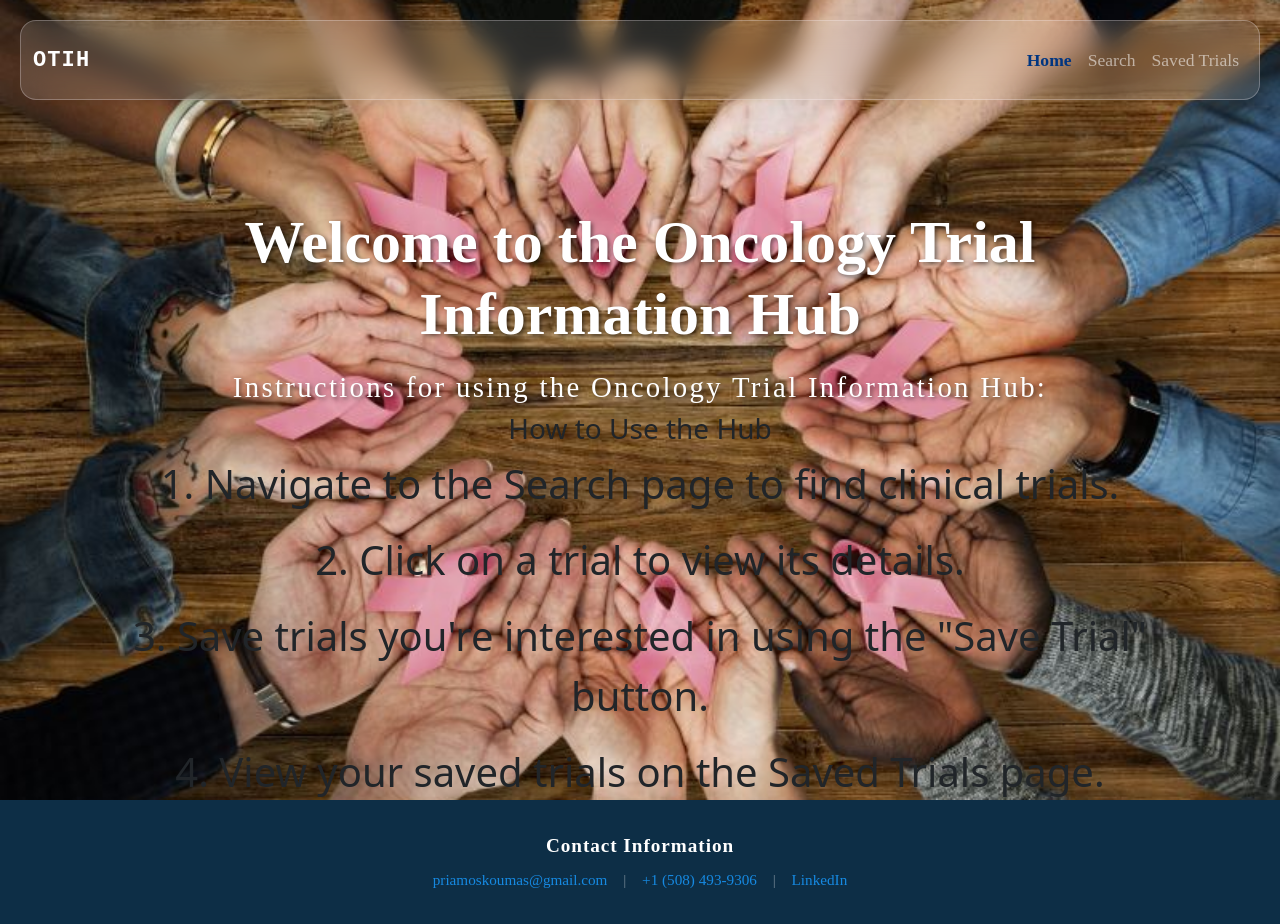
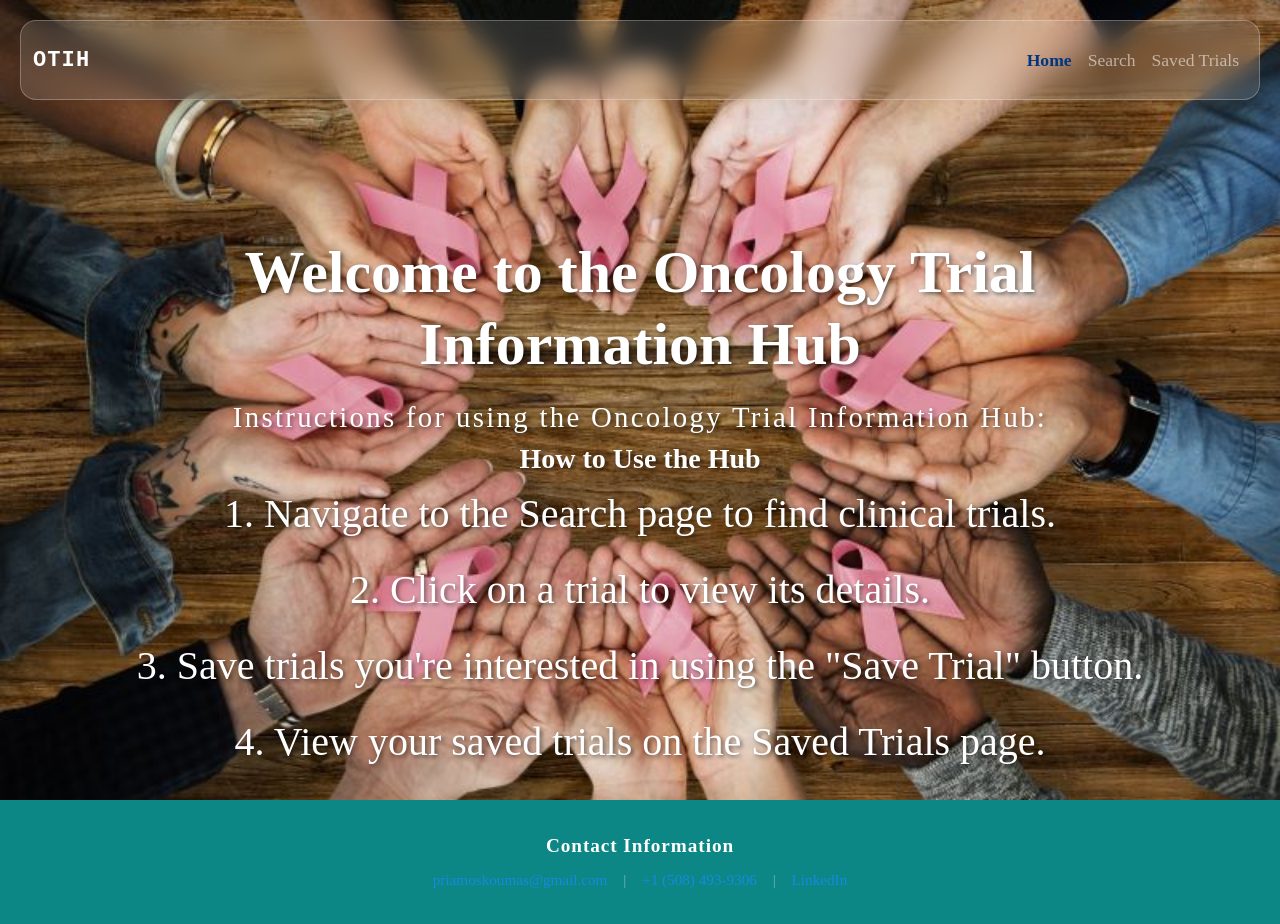
Before and after one commit to crisst330/oncology-trial-information-hub-project-2, a website: page frontend/index.html in a window 1280 px wide. Drawn offline with nearby package versions, Linux system fonts and the light colour scheme.

Commit message:
homepage foundation

```diff
--- a/frontend/style/styles.css
+++ b/frontend/style/styles.css
@@ -1,4 +1,3 @@
-<<<<<<< HEAD
 html, body {
    margin: 0;
    padding: 0;
@@ -115,8 +114,21 @@ html, body {
     margin-top: 12px;
 }
 
+.hero-section .container h3 {
+    color: white;
+    font-family: Cinzel, raleway;
+    font-weight: bold;
+    text-shadow: 2px 2px 4px rgba(0, 0, 0, 0.5);
+}
+
+.hero-instructions p {
+    color: white;
+    font-family: Cinzel, raleway;
+    text-shadow: 2px 2px 4px rgba(0, 0, 0, 0.5);
+}
+
 .site-footer {
-    background: rgba(1, 35, 61, 0.95);
+    background: rgba(0, 128, 128, 0.95);
     color: white;
     text-align: center;
     padding: 32px 16px;
```
